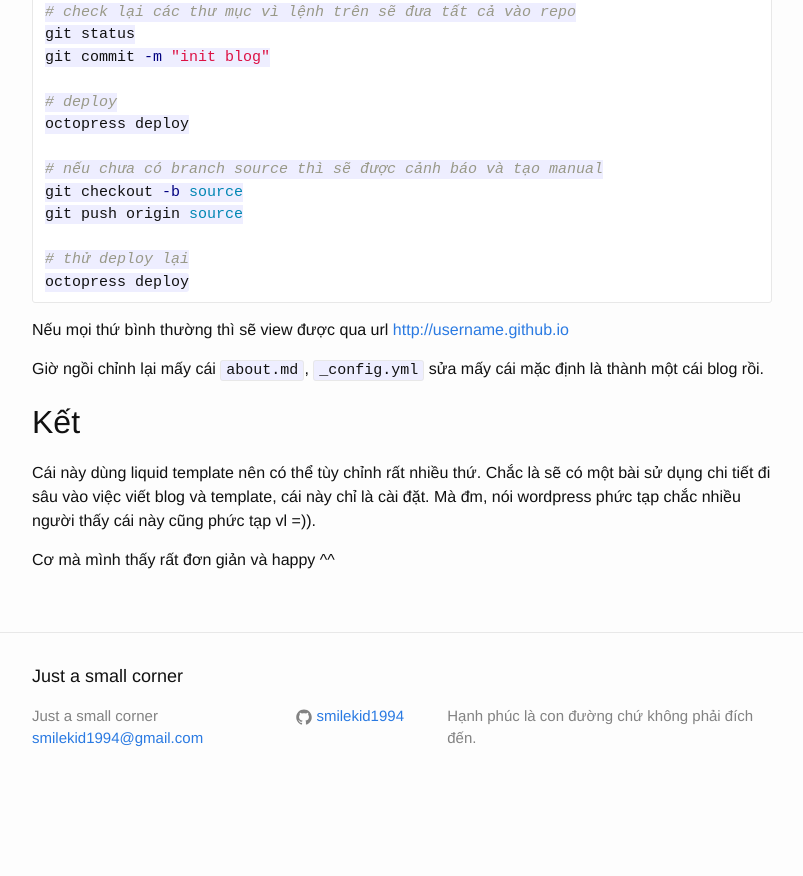
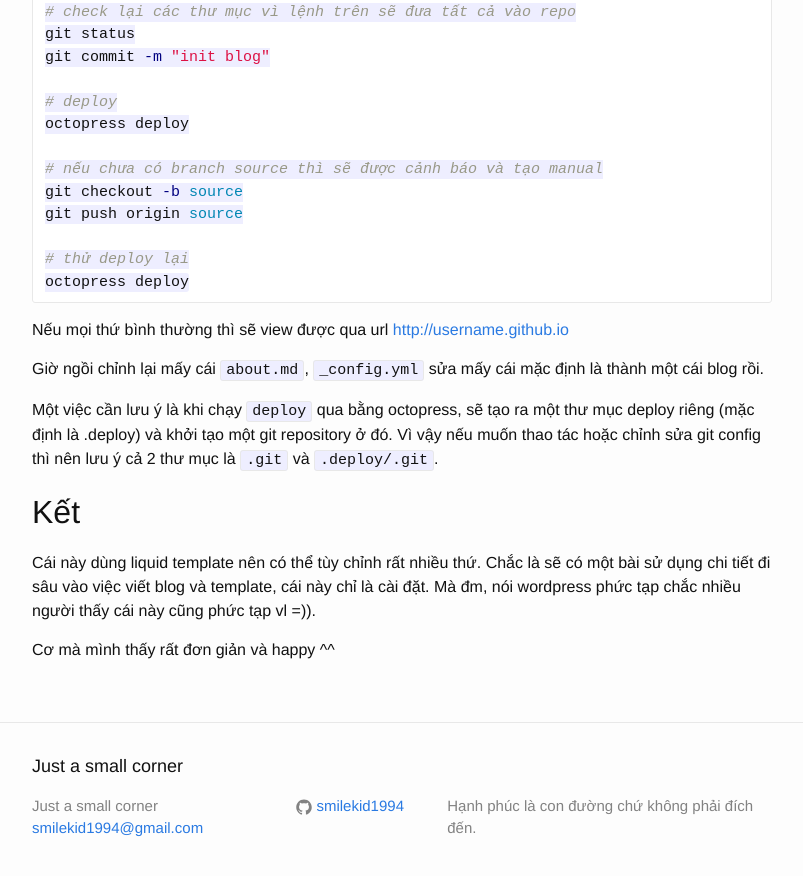
Before and after one commit to smilekid1994/smilekid.github.io, a Jekyll site: the page built from _posts/2015-10-12-chon-blog-platform.markdown, in a window 1280 px wide and 900 px high, scrolled down 2684 px. Shown: the top 876 px of the window, without its empty margins (238-1041 px from the left). Built offline with Jekyll 4.4.1, drawn with Linux system fonts in a browser that asks for light colours; Markdown is read by kramdown in place of the engine named in the settings; comment, search, counter and statistics services are not loaded; before the commit the page ends 3494 px from its top, so only the background shows below that.

Commit message:
improve chon blog post

```diff
--- a/_posts/2015-10-12-chon-blog-platform.markdown
+++ b/_posts/2015-10-12-chon-blog-platform.markdown
@@ -157,6 +157,11 @@
 Giờ ngồi chỉnh lại mấy cái `about.md`, `_config.yml` sửa mấy cái mặc định
 là thành một cái blog rồi.
 
+Một việc cần lưu ý là khi chạy `deploy` qua bằng octopress, sẽ tạo ra
+một thư mục deploy riêng (mặc định là .deploy) và khởi tạo một git
+repository ở đó. Vì vậy nếu muốn thao tác hoặc chỉnh sửa git config thì
+nên lưu ý cả 2 thư mục là `.git` và `.deploy/.git`.
+
 ## Kết
 
 Cái này dùng liquid template nên có thể tùy chỉnh rất nhiều thứ. Chắc là
```
